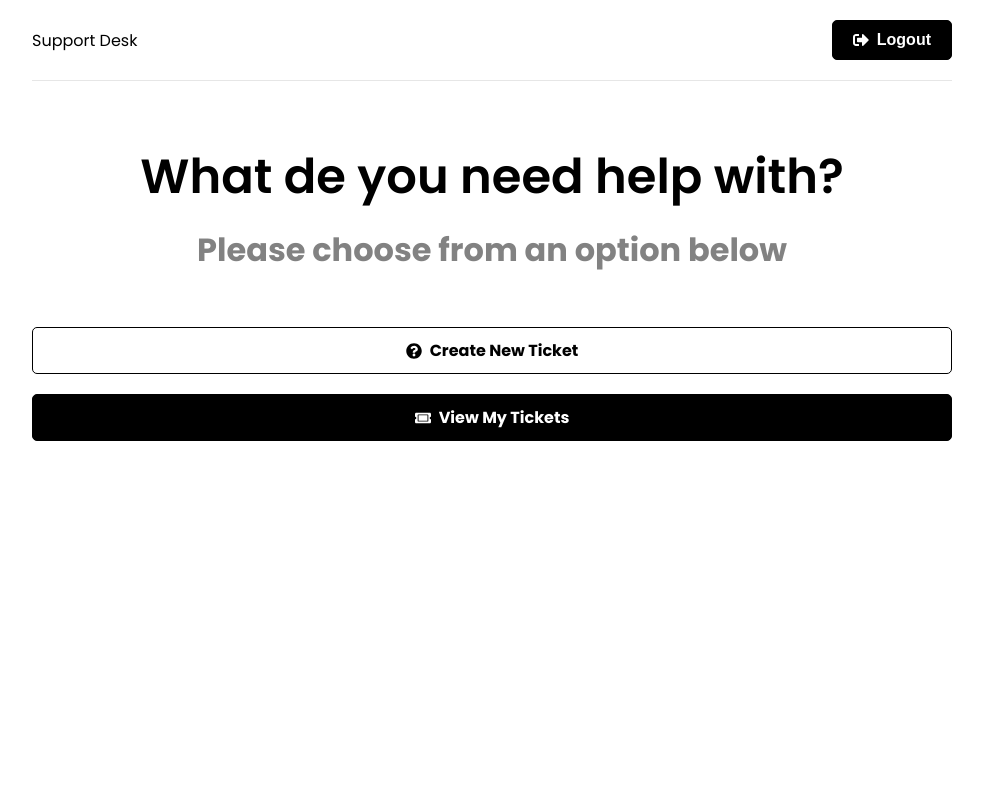
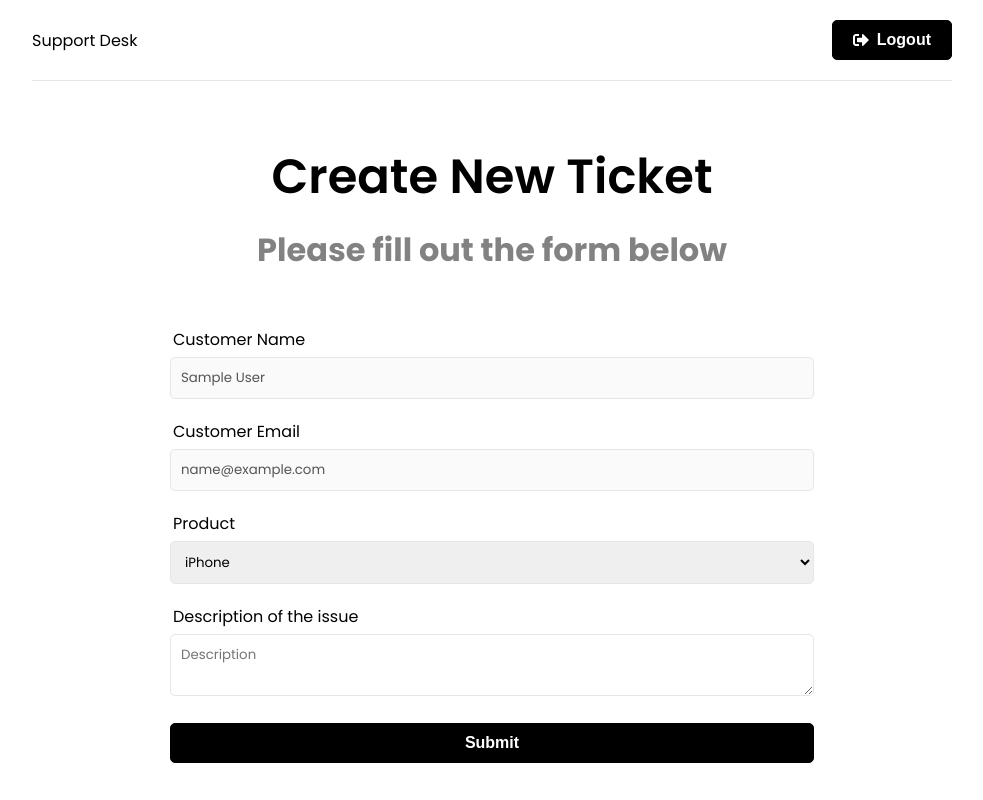
Before and after one commit to wildanvin/support-desk, a React (Create React App) app in the folder frontend/: page /new-ticket in a window 1280 px wide. Before the commit this address led to /. Shown: the whole page, without its empty margins (148-1131 px from the left). Built offline with nearby package versions, Linux system fonts and the light colour scheme; sample sign-in values are in the browser's storage.

Commit message:
New Ticket Form

```diff
--- a/frontend/src/components/PrivateRoute.jsx
+++ b/frontend/src/components/PrivateRoute.jsx
@@ -3,7 +3,7 @@
 import Spinner from './Spinner'
 
 const PrivateRoute = () => {
-  const { loggedIn, checkingStatus } = useAuthStatus
+  const { loggedIn, checkingStatus } = useAuthStatus()
 
   if (checkingStatus) {
     return <Spinner />
--- a/frontend/src/pages/Home.jsx
+++ b/frontend/src/pages/Home.jsx
@@ -8,7 +8,7 @@
         <p>Please choose from an option below</p>
       </section>
 
-      <Link to='new-ticket' className='btn btn-reverse btn-block'>
+      <Link to='/new-ticket' className='btn btn-reverse btn-block'>
         <FaQuestionCircle /> Create New Ticket
       </Link>
 
--- a/frontend/src/pages/NewTicket.jsx
+++ b/frontend/src/pages/NewTicket.jsx
@@ -1,5 +1,98 @@
+import { useState, useEffect } from 'react'
+import { useSelector, useDispatch } from 'react-redux'
+import { useNavigate } from 'react-router-dom'
+import { toast } from 'react-toastify'
+//import { createTicket, reset } from '../features/tickets/ticketSlice'
+import Spinner from '../components/Spinner'
+// import BackButton from '../components/BackButton'
+
 function NewTicket() {
-  return <div>NewTicket</div>
+  const { user } = useSelector((state) => state.auth)
+  //   const { isLoading, isError, isSuccess, message } = useSelector(
+  //     (state) => state.tickets
+  //   )
+
+  const [name] = useState(user.name)
+  const [email] = useState(user.email)
+  const [product, setProduct] = useState('iPhone')
+  const [description, setDescription] = useState('')
+
+  const dispatch = useDispatch()
+  const navigate = useNavigate()
+
+  //   useEffect(() => {
+  //     if (isError) {
+  //       toast.error(message)
+  //     }
+
+  //     if (isSuccess) {
+  //       dispatch(reset())
+  //       navigate('/tickets')
+  //     }
+
+  //     dispatch(reset())
+  //   }, [dispatch, isError, isSuccess, navigate, message])
+
+  const onSubmit = (e) => {
+    e.preventDefault()
+    console.log(product)
+    // dispatch(createTicket({ product, description }))
+  }
+
+  //   if (isLoading) {
+  //     return <Spinner />
+  //   }
+
+  return (
+    <>
+      {/* <BackButton url='/' /> */}
+      <section className='heading'>
+        <h1>Create New Ticket</h1>
+        <p>Please fill out the form below</p>
+      </section>
+
+      <section className='form'>
+        <div className='form-group'>
+          <label htmlFor='name'>Customer Name</label>
+          <input type='text' className='form-control' value={name} disabled />
+        </div>
+        <div className='form-group'>
+          <label htmlFor='email'>Customer Email</label>
+          <input type='text' className='form-control' value={email} disabled />
+        </div>
+        <form onSubmit={onSubmit}>
+          <div className='form-group'>
+            <label htmlFor='product'>Product</label>
+            <select
+              name='product'
+              id='product'
+              value={product}
+              onChange={(e) => setProduct(e.target.value)}
+            >
+              <option value='iPhone'>iPhone</option>
+              <option value='Macbook Pro'>Macbook Pro</option>
+              <option value='iMac'>iMac</option>
+              <option value='iPad'>iPad</option>
+            </select>
+          </div>
+          <div className='form-group'>
+            <label htmlFor='description'>Description of the issue</label>
+            <textarea
+              name='description'
+              id='description'
+              className='form-control'
+              placeholder='Description'
+              value={description}
+              onChange={(e) => setDescription(e.target.value)}
+            ></textarea>
+          </div>
+          <div className='form-group'>
+            <button className='btn btn-block'>Submit</button>
+          </div>
+        </form>
+      </section>
+    </>
+  )
 }
 
 export default NewTicket
```
